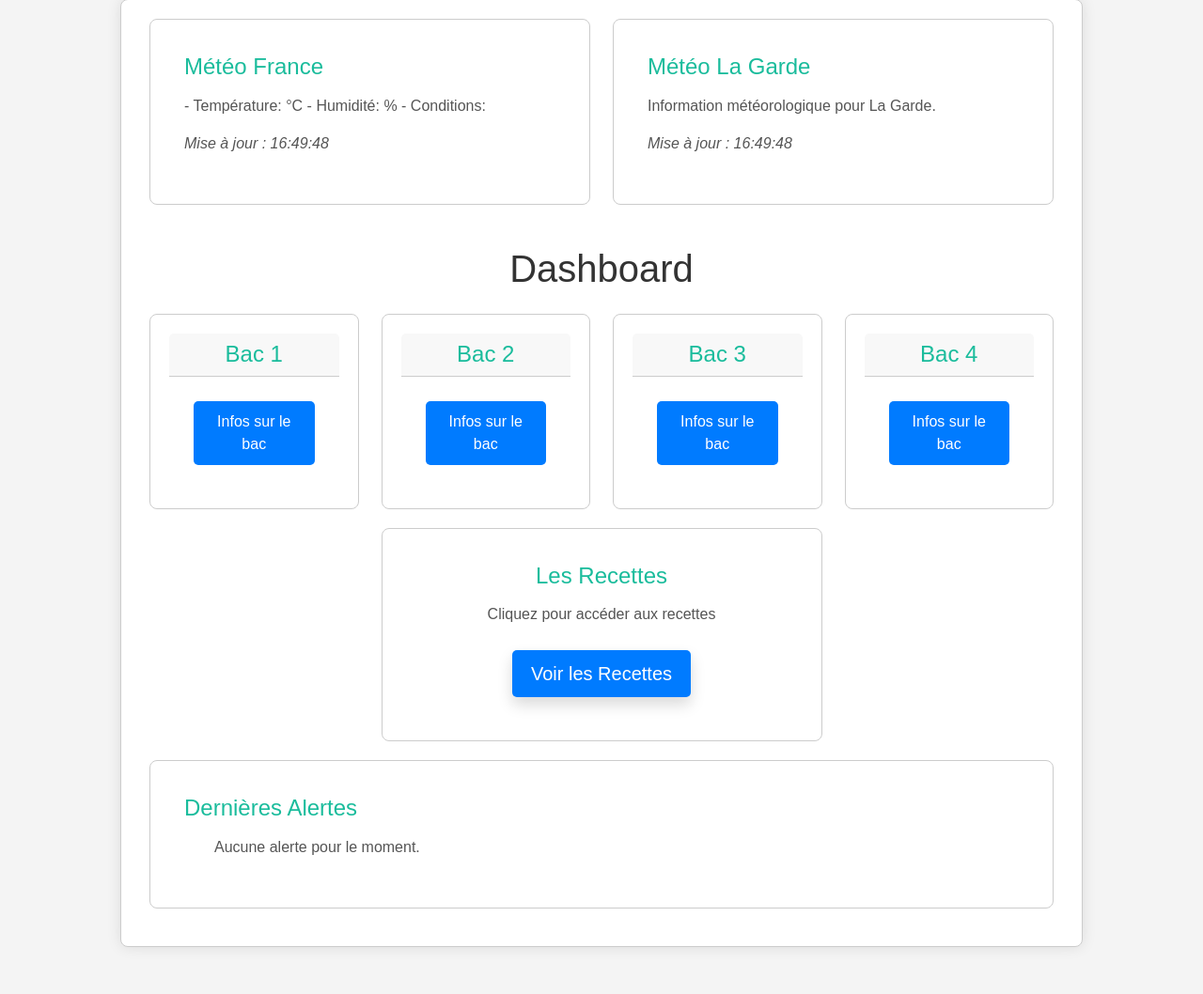
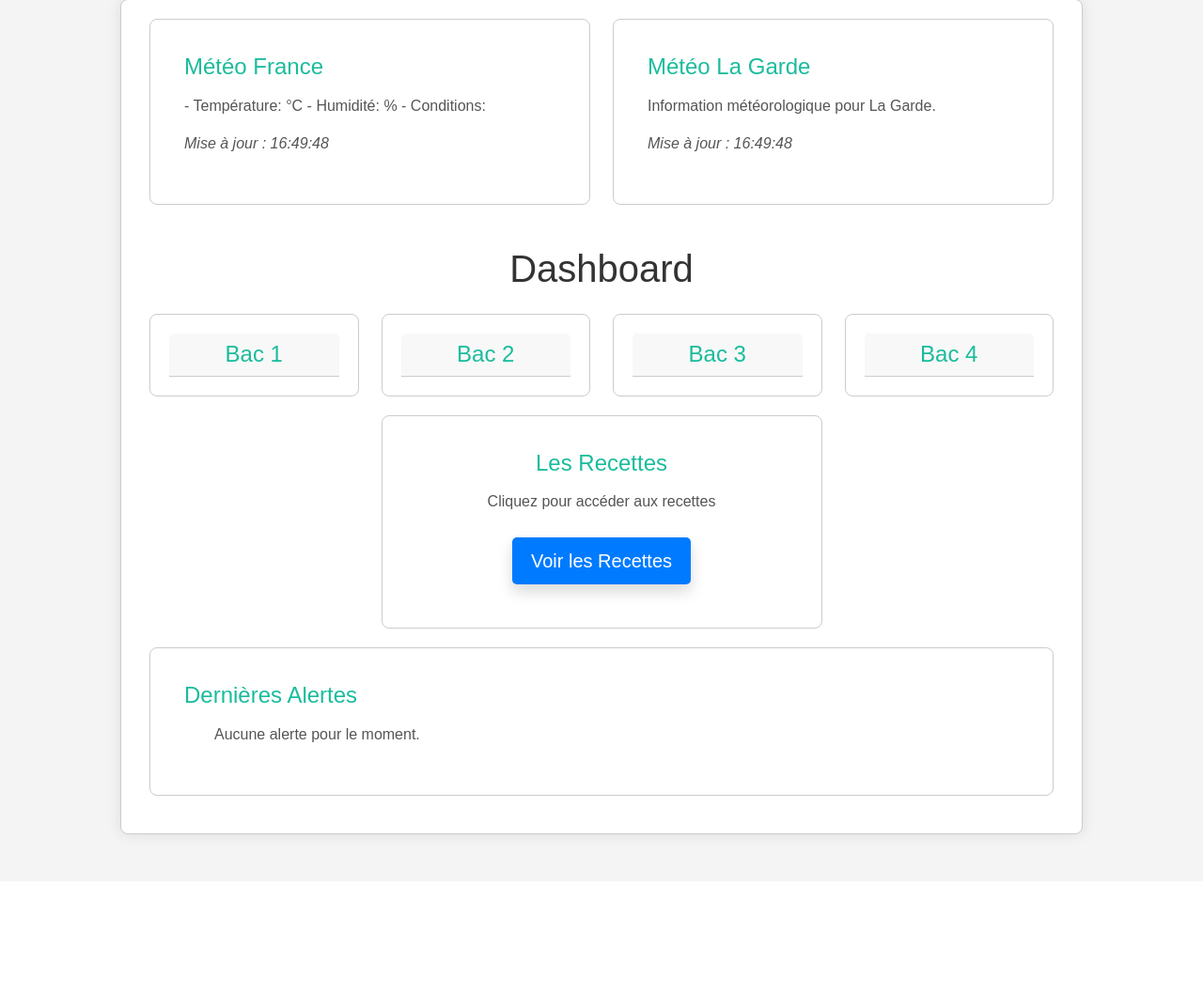
Before and after one commit to SAE601/Interface-Web, a PHP site: page /dashboard.php in a window 1280 px wide. Shown: the part 131-1189 px from the top of the page at 94% size. After the commit the page ends 1030 px from the top, so only its background shows below. Run offline with PHP 8.4, Linux system fonts and the light colour scheme; the visitor is signed in with stand-in values (Sample User, id 1); data that the repository does not hold is empty; some libraries are stand-ins or nearby versions.

Commit message:
je sais pas

```diff
--- a/dashboard.php
+++ b/dashboard.php
@@ -103,26 +103,30 @@ $alerts = $stmt->fetchAll(PDO::FETCH_ASSOC);
         </div>
     </div>
     <!-- Modale (page volante) -->
-    <div id="modal" class="modal1">
-        <div class="modal1-content">
-            <span class="close-modal1" id="close-modal">&times;</span>
-            <h2>Paramètres de couleurs</h2>
+<div id="modal" class="modal">
+    <div class="modal-content">
+        <span class="close-modal" id="close-modal">&times;</span>
+        <h2>Paramètres de couleurs</h2>
 
-            <button name="button" class="btn btn-primary" href="#" role="button" data-mode="contrast">mode contraste élevé</button>
-            <button name="button" class="btn btn-primary" href="#" role="button" data-mode="deuteranopie">mode deuteranope</button>
-            <button name="button" class="btn btn-primary" href="#" role="button" data-mode="tritanopie">mode tritanope</button>
-            <button name="button" class="btn btn-primary" href="#" role="button" data-mode="protanopie">mode protanope</button>
-            <button name="button" class="btn btn-primary" href="#" role="button" data-mode="achromatopsie">mode achromatope</button>
-            <button name="button" class="btn btn-primary" href="#" role="button" data-mode="default">couleur par défaut</button>
-            <button name="button" class="btn btn-primary" href="#" role="button" data-mode="darkside">mode darkside</button>
-            <button name="button" class="btn btn-primary" href="#" role="button" data-mode="enfant">mode enfant</button>
+        <div class="grid">
+            <button class="btn btn-dark" data-mode="contrast">Mode contraste élevé</button>
+            <button class="btn btn-dark" data-mode="deuteranopie">Mode deuteranope</button>
+            <button class="btn btn-dark" data-mode="tritanopie">Mode tritanope</button>
+            <button class="btn btn-dark" data-mode="protanopie">Mode protanope</button>
 
+            <button class="btn btn-dark" data-mode="achromatopsie">Mode achromatope</button>
+            <button class="btn btn-dark" data-mode="default">Couleur par défaut</button>
+            <button class="btn btn-dark" data-mode="darkside">Mode darkside</button>
+            <button class="btn btn-dark" data-mode="enfant">Mode enfant</button>
         </div>
+    </div>
+</div>
+
     </div>
 
     <script>
         document.querySelectorAll('button[data-mode]').forEach(button => {
-            button.addEventListener('click', function() {
+            button.addEventListener('click', function () {
                 const mode = this.getAttribute('data-mode');
                 window.location.href = `dashboard.php?mode=${mode}`;
             });
@@ -164,7 +168,9 @@ $alerts = $stmt->fetchAll(PDO::FETCH_ASSOC);
                     <div id="api-meteo-div" class="card-body">
                         <h5 class="card-title">Météo France</h5>
                         <p>
-                            <span id="meteo-city"></span> - Température: <span id="meteo-temperature"></span>°C - Humidité: <span id="meteo-humidity"></span>% - Conditions: <span id="meteo-description"></span>
+                            <span id="meteo-city"></span> - Température: <span id="meteo-temperature"></span>°C -
+                            Humidité: <span id="meteo-humidity"></span>% - Conditions: <span
+                                id="meteo-description"></span>
                         </p>
                         <p><i>
                                 <?php
@@ -205,51 +211,54 @@ $alerts = $stmt->fetchAll(PDO::FETCH_ASSOC);
         <!-- Ligne 3 : 4 blocs pour les bacs -->
         <div class="row text-center">
             <div class="col-md-3">
-                <div class="card" data-toggle="body-card" href="#bacInfo1" role="button" aria-expanded="true" aria-controls="bacInfo1">
+                <div class="card" data-toggle="collapse" href="#bacInfo1" role="button" aria-expanded="true"
+                    aria-controls="bacInfo1">
                     <div class="card-header">
                         <h5 class="card-title mb-0">
                             Bac 1
                         </h5>
                     </div>
-                    <div class="card-body" id="bacInfo1">
-                        <a class="btn btn-primary" href="essai.php?trays=1">Infos sur le bac</a>
-
+                    <div class="collapse" id="bacInfo1">
+                        <a class="btn btn-dark" href="essai.php?trays=1">Info sur la BAC</a>
                     </div>
                 </div>
             </div>
             <div class="col-md-3">
-                <div class="card" data-toggle="body-card" href="#bacInfo2" role="button" aria-expanded="false" aria-controls="bacInfo2">
+                <div class="card" data-toggle="collapse" href="#bacInfo2" role="button" aria-expanded="false"
+                    aria-controls="bacInfo2">
                     <div class="card-header">
                         <h5 class="card-title mb-0">
                             Bac 2
                         </h5>
                     </div>
-                    <div class="card-body" id="bacInfo2">
-                        <a class="btn btn-primary" href="essai.php?trays=2">Infos sur le bac</a>
+                    <div class="collapse" id="bacInfo2">
+                        <a class="btn btn-dark" href="essai.php?trays=2">Info sur la BAC</a>
                     </div>
                 </div>
             </div>
             <div class="col-md-3">
-                <div class="card" data-toggle="body-card" href="#bacInfo3" role="button" aria-expanded="false" aria-controls="bacInfo3">
+                <div class="card" data-toggle="collapse" href="#bacInfo3" role="button" aria-expanded="false"
+                    aria-controls="bacInfo3">
                     <div class="card-header">
                         <h5 class="card-title mb-0">
                             Bac 3
                         </h5>
                     </div>
-                    <div class="card-body" id="bacInfo3">
-                        <a class="btn btn-primary" href="essai.php?trays=3">Infos sur le bac</a>
+                    <div class="collapse" id="bacInfo3">
+                        <a class="btn btn-dark" href="essai.php?trays=3">Info sur la BAC</a>
                     </div>
                 </div>
             </div>
             <div class="col-md-3">
-                <div class="card" data-toggle="body-card" href="#bacInfo4" role="button" aria-expanded="false" aria-controls="bacInfo4">
+                <div class="card" data-toggle="collapse" href="#bacInfo4" role="button" aria-expanded="false"
+                    aria-controls="bacInfo4">
                     <div class="card-header">
                         <h5 class="card-title mb-0">
                             Bac 4
                         </h5>
                     </div>
-                    <div class="card-body" id="bacInfo4">
-                        <a class="btn btn-primary" href="essai.php?trays=4">Infos sur le bac</a>
+                    <div class="collapse" id="bacInfo4">
+                        <a class="btn btn-dark" href="essai.php?trays=4">Infos sur la BAC</a>
                     </div>
                 </div>
             </div>
@@ -297,7 +306,7 @@ $alerts = $stmt->fetchAll(PDO::FETCH_ASSOC);
 
     <script>
         // Empêcher la fermeture du collapse
-        document.getElementById('bacInfo1').addEventListener('hide.bs.collapse', function(event) {
+        document.getElementById('bacInfo1').addEventListener('hide.bs.collapse', function (event) {
             event.preventDefault(); // Empêche l'action de fermeture
             alert("Le collapse ne peut pas être fermé !");
         });
@@ -307,9 +316,15 @@ $alerts = $stmt->fetchAll(PDO::FETCH_ASSOC);
 
     <!-- Intégration de Bootstrap JS -->
     <script src="js/index.js"></script>
-    <script src="https://code.jquery.com/jquery-3.2.1.slim.min.js" integrity="sha384-KJ3o2DKtIkvYIK3UENzmM7KCkRr/rE9/Qpg6aAZGJwFDMVNA/GpGFF93hXpG5KkN" crossorigin="anonymous"></script>
-    <script src="https://cdn.jsdelivr.net/npm/popper.js@1.12.9/dist/umd/popper.min.js" integrity="sha384-ApNbgh9B+Y1QKtv3Rn7W3mgPxhU9K/ScQsAP7hUibX39j7fakFPskvXusvfa0b4Q" crossorigin="anonymous"></script>
-    <script src="https://cdn.jsdelivr.net/npm/bootstrap@4.0.0/dist/js/bootstrap.min.js" integrity="sha384-JZR6Spejh4U02d8jOt6vLEHfe/JQGiRRSQQxSfFWpi1MquVdAyjUar5+76PVCmYl" crossorigin="anonymous"></script>
+    <script src="https://code.jquery.com/jquery-3.2.1.slim.min.js"
+        integrity="sha384-KJ3o2DKtIkvYIK3UENzmM7KCkRr/rE9/Qpg6aAZGJwFDMVNA/GpGFF93hXpG5KkN"
+        crossorigin="anonymous"></script>
+    <script src="https://cdn.jsdelivr.net/npm/popper.js@1.12.9/dist/umd/popper.min.js"
+        integrity="sha384-ApNbgh9B+Y1QKtv3Rn7W3mgPxhU9K/ScQsAP7hUibX39j7fakFPskvXusvfa0b4Q"
+        crossorigin="anonymous"></script>
+    <script src="https://cdn.jsdelivr.net/npm/bootstrap@4.0.0/dist/js/bootstrap.min.js"
+        integrity="sha384-JZR6Spejh4U02d8jOt6vLEHfe/JQGiRRSQQxSfFWpi1MquVdAyjUar5+76PVCmYl"
+        crossorigin="anonymous"></script>
     <script src="js/météo_script.js"></script>
 </body>
 
```
